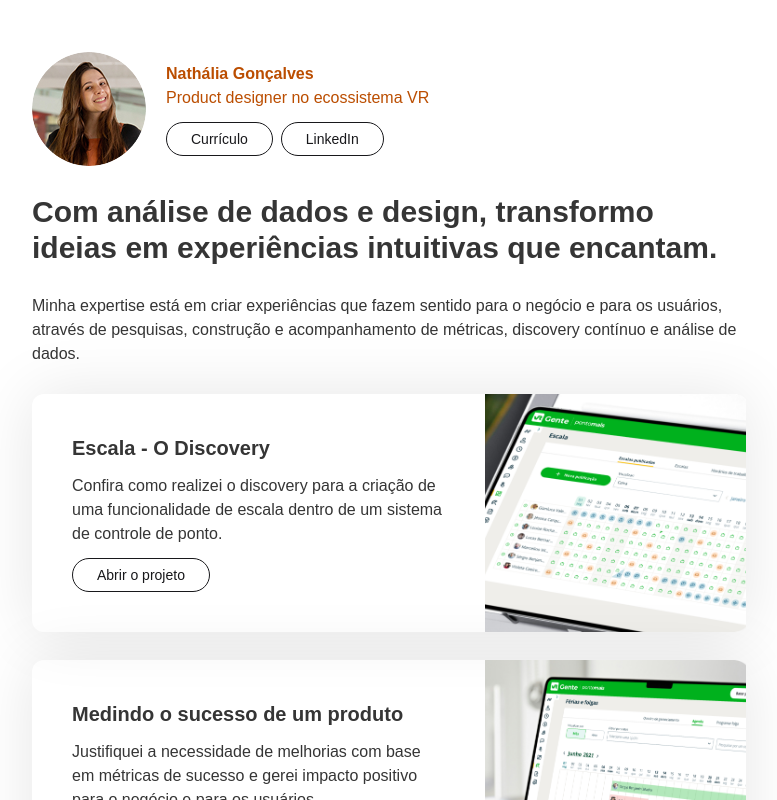
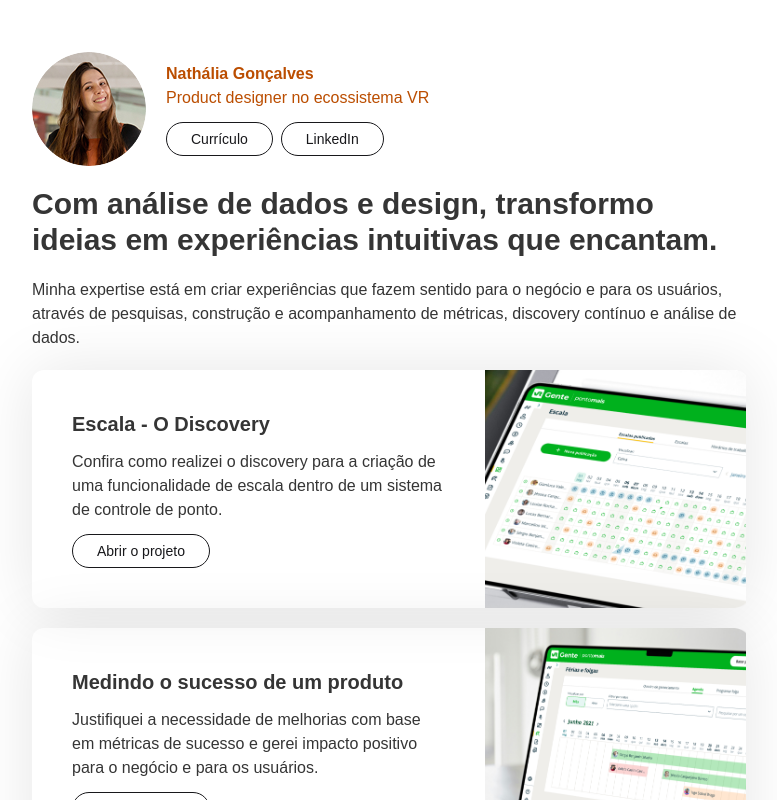
Before and after one commit to victormilitao/portfolio-nath, a React (Vite) app: page / in a window 1280 px wide. Shown: the top 800 px of the page, without its empty margins (251-1028 px from the left). Built offline with nearby package versions, Linux system fonts and the light colour scheme.

Commit message:
change gap elements. add active button color

```diff
--- a/src/components/button.tsx
+++ b/src/components/button.tsx
@@ -5,7 +5,7 @@ interface ButtonProps {
 export function Button(props: ButtonProps) {
   return (
 
-      <button className='cursor-pointer max-w-fit py-1 px-6 border-[1px] border-solid border-zinc-900 rounded-3xl text-zinc-900 transition-transform duration-300 ease-in-out hover:bg-zinc-900 hover:text-white'>
+      <button className='cursor-pointer max-w-fit py-1 px-6 border-[1px] border-solid border-zinc-900 rounded-3xl text-zinc-900 transition-transform duration-300 ease-in-out hover:bg-zinc-900 hover:text-white active:bg-zinc-900'>
         <span className="text-sm">{props?.children}</span>
       </button>
 
--- a/src/pages/home.tsx
+++ b/src/pages/home.tsx
@@ -6,7 +6,7 @@ import metrics from '/src/assets/metrics.png'
 export function Home() {
   return (
     <div className='container w-full h-full flex justify-center items-center'>
-      <div className='content max-w-[754px] flex flex-col gap-7 p-5'>
+      <div className='content max-w-[754px] flex flex-col gap-5 p-5'>
         <div className='profile flex gap-5'>
           <img
             className='w-[114px] rounded-full'
```
